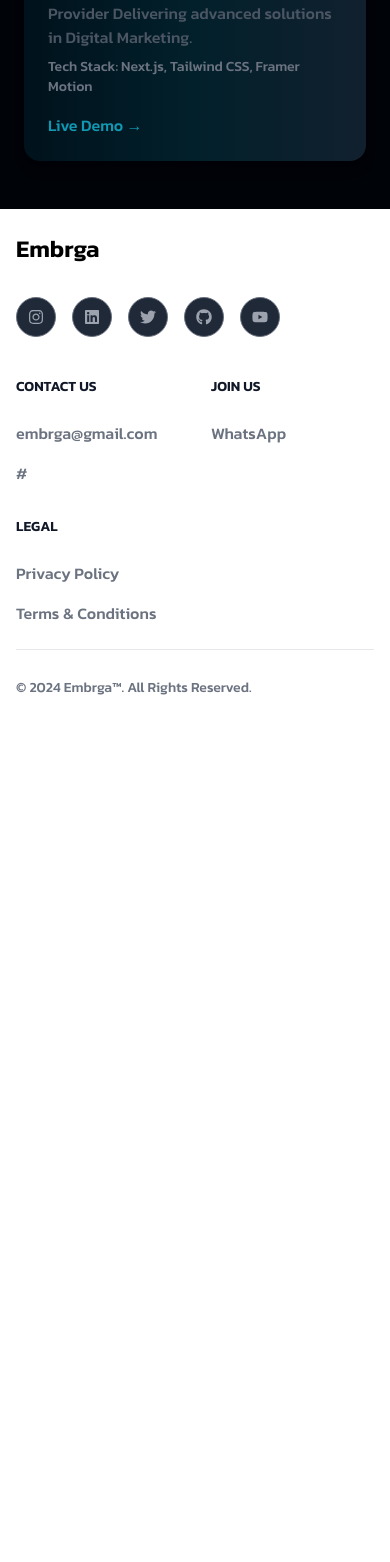
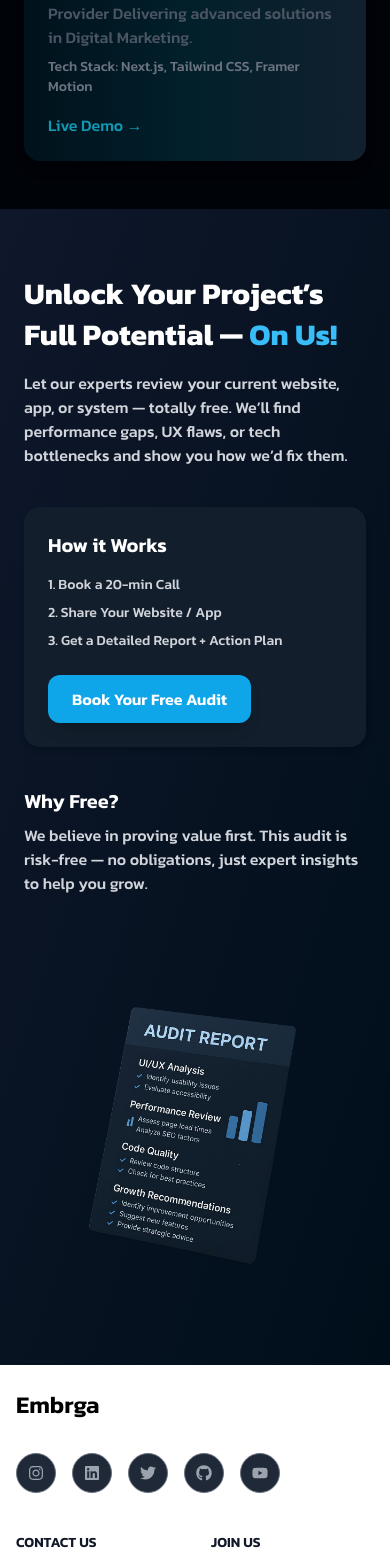
Before and after one commit to anshul52/Embrga_Website, a React (Vite) app in the folder EmbrgaFrontEnd/: page /agency-services in a window 390 px wide. Shown: the part 6235-7797 px from the top of the page. Before the commit the page ends 6957 px from the top, so only its background shows below. Built offline with nearby package versions, Linux system fonts and the light colour scheme; a web font is replaced by a local one.

Commit message:
Add FreeAuditSection component for promotional audit service

```diff
--- /dev/null
+++ b/EmbrgaFrontEnd/src/components/FreelancePage/FreeAuditSection.jsx
@@ -0,0 +1,53 @@
+import React from "react";
+
+const FreeAuditSection = () => {
+  return (
+    <section className="bg-gradient-to-br from-[#0f172a] to-[#000e1a] text-white py-16 px-6 md:px-20">
+      <div className="max-w-7xl mx-auto grid md:grid-cols-2 gap-10 items-start">
+        {/* Left Content */}
+        <div>
+          <h2 className="text-3xl md:text-4xl font-bold leading-snug">
+            Unlock Your Project’s Full Potential —
+            <span className="text-sky-400"> On Us!</span>
+          </h2>
+          <p className="text-gray-300 mt-4">
+            Let our experts review your current website, app, or system —
+            totally free. We’ll find performance gaps, UX flaws, or tech
+            bottlenecks and show you how we’d fix them.
+          </p>
+          <div className="bg-[#131e2c] p-6 rounded-2xl shadow-md my-10">
+            <h3 className="text-xl font-semibold mb-4">How it Works</h3>
+            <ol className="list-decimal list-inside space-y-2 text-gray-300 text-sm">
+              <li>Book a 20-min Call</li>
+              <li>Share Your Website / App</li>
+              <li>Get a Detailed Report + Action Plan</li>
+            </ol>
+
+            <button className="mt-6 bg-sky-500 hover:bg-sky-600 transition-all text-white font-semibold px-6 py-3 rounded-xl shadow-lg">
+              Book Your Free Audit
+            </button>
+          </div>
+
+          <div className="mt-6">
+            <h3 className="text-xl font-semibold">Why Free?</h3>
+            <p className="text-gray-300 mt-2">
+              We believe in proving value first. This audit is risk-free — no
+              obligations, just expert insights to help you grow.
+            </p>
+          </div>
+        </div>
+
+        {/* Right Content */}
+        <div className="p-0 rounded-2xl mt-6 h-fit relative">
+          <img
+            src="/agency/repoer1.png"
+            alt=""
+            className="rounded-xl scale-[0.8]"
+          />
+        </div>
+      </div>
+    </section>
+  );
+};
+
+export default FreeAuditSection;
--- a/EmbrgaFrontEnd/src/components/FreelancePage/Header.jsx
+++ b/EmbrgaFrontEnd/src/components/FreelancePage/Header.jsx
@@ -4,7 +4,7 @@ const Header = () => {
   return (
     <div className="sm:h-[100vh] min-h-[80vh] overflow-hidden relative w-full flex flex-col justify-between">
       <div className="sm:h-[40%] h-[30%] flex sm:items-end items-center justify-center">
-        <h1 className="sm:text-[15vh] text-4xl bg-gray-700 text-transparent bg-clip-text bg-gradient-to-r from-white to-gray-700/10 kanit-medium sm:leading-[15vh] text-center ">
+        <h1 className="sm:text-8xl text-4xl bg-gray-700 text-transparent bg-clip-text bg-gradient-to-r from-white to-gray-700/10 kanit-medium sm:leading-[15vh] text-center ">
           Web Dev & <br /> Design Agency .
         </h1>
       </div>
--- a/EmbrgaFrontEnd/src/pages/FreelancePage.jsx
+++ b/EmbrgaFrontEnd/src/pages/FreelancePage.jsx
@@ -5,6 +5,7 @@ import Services from "../components/FreelancePage/Services";
 import Testimonials from "../components/FreelancePage/Testimonials";
 import SampleProjects from "../components/FreelancePage/SampleProjects.jsx";
 import RunningSlider from "../components/FreelancePage/RunningSlider";
+import FreeAuditSection from "../components/FreelancePage/FreeAuditSection.jsx";
 import Footer from "../components/Footer.jsx";
 
 const FreelancePage = () => {
@@ -15,6 +16,7 @@ const FreelancePage = () => {
       <RunningSlider />
       <Services />
       <SampleProjects />
+      <FreeAuditSection />
       {/* <Testimonials /> */}
       <Footer />
     </main>
```
Also changed, not shown: EmbrgaFrontEnd/public/agency/auditReport.jpeg (added), EmbrgaFrontEnd/public/agency/repoer1.png (added).
